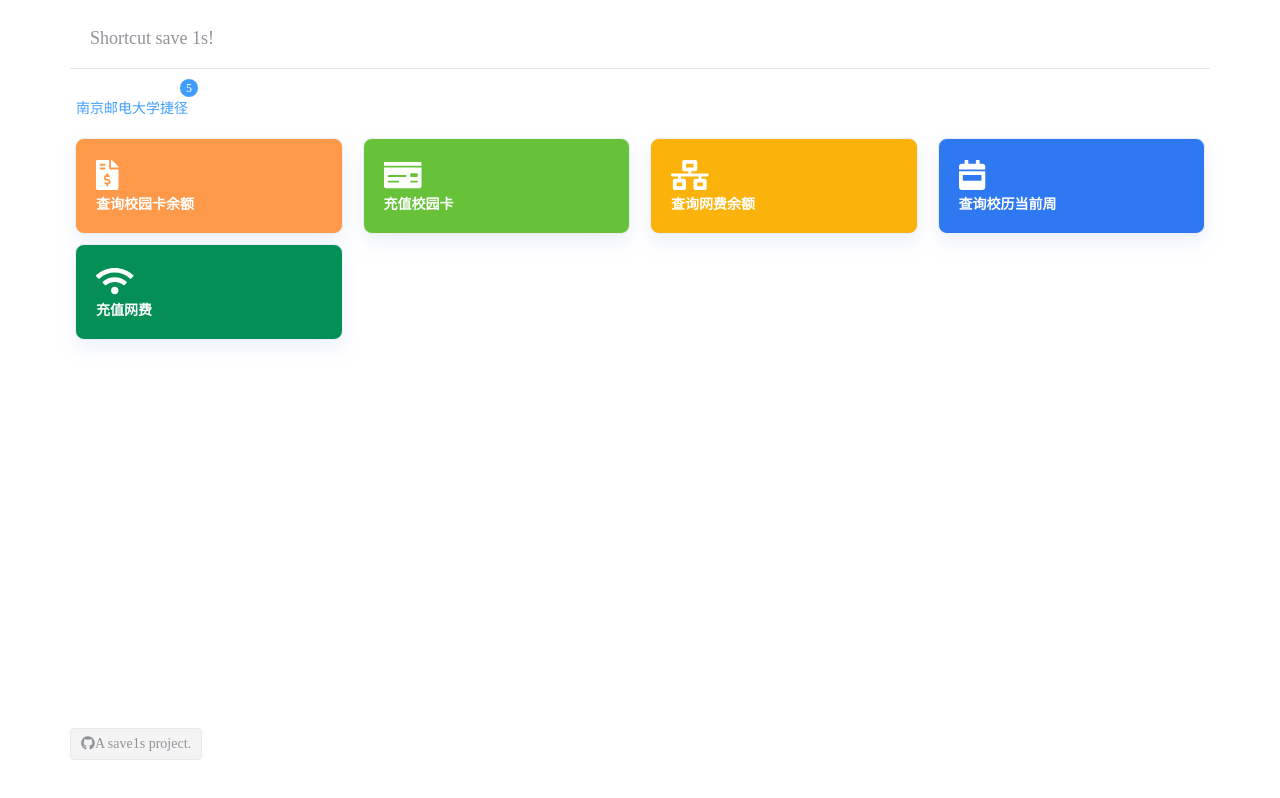
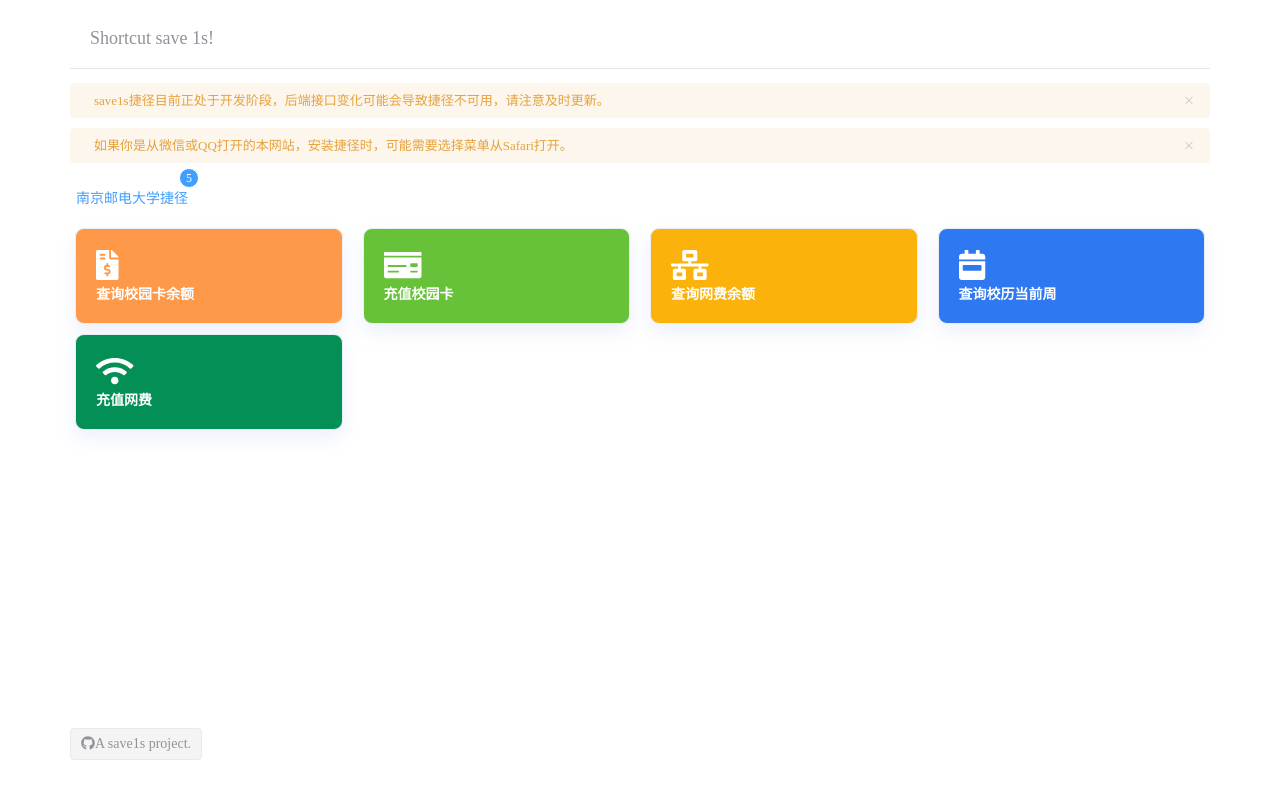
Before and after one commit to save1s/shortcuts, a Vue app: page / in a window 1280 px wide. Built offline with nearby package versions, Linux system fonts and the light colour scheme; the HTML template or start-up script is replaced by a standard one.

Commit message:
add warning

```diff
--- a/src/pages/Main.vue
+++ b/src/pages/Main.vue
@@ -10,19 +10,18 @@
       </el-header>
       <el-main>
         <div class="bs-container">
-          <!-- 四列布局 -->
-          <el-row
-            :gutter="20"
-            type="flex"
-            justify="left"
-            style="padding:5px"
-          >
+            <el-alert title="save1s捷径目前正处于开发阶段，后端接口变化可能会导致捷径不可用，请注意及时更新。" type="warning" style="margin-bottom: 10px"></el-alert>
+                      <el-alert title="如果你是从微信或QQ打开的本网站，安装捷径时，可能需要选择菜单从Safari打开。" type="warning" style="margin-bottom: 10px"></el-alert>
+          <el-row :gutter="20" type="flex" justify="left" style="padding:5px">
             <el-col :span="24">
               <el-badge :value="shortcuts_count" class="item" type="primary">
-                <el-button  type="text">南京邮电大学捷径</el-button>
+                <el-button type="text">南京邮电大学捷径</el-button>
               </el-badge>
             </el-col>
           </el-row>
+
+
+          <!-- 四列布局 -->
           <el-row
             :gutter="20"
             type="flex"
```
Also changed, not shown: 7 other files (tests, documents, lock files or other folders).
